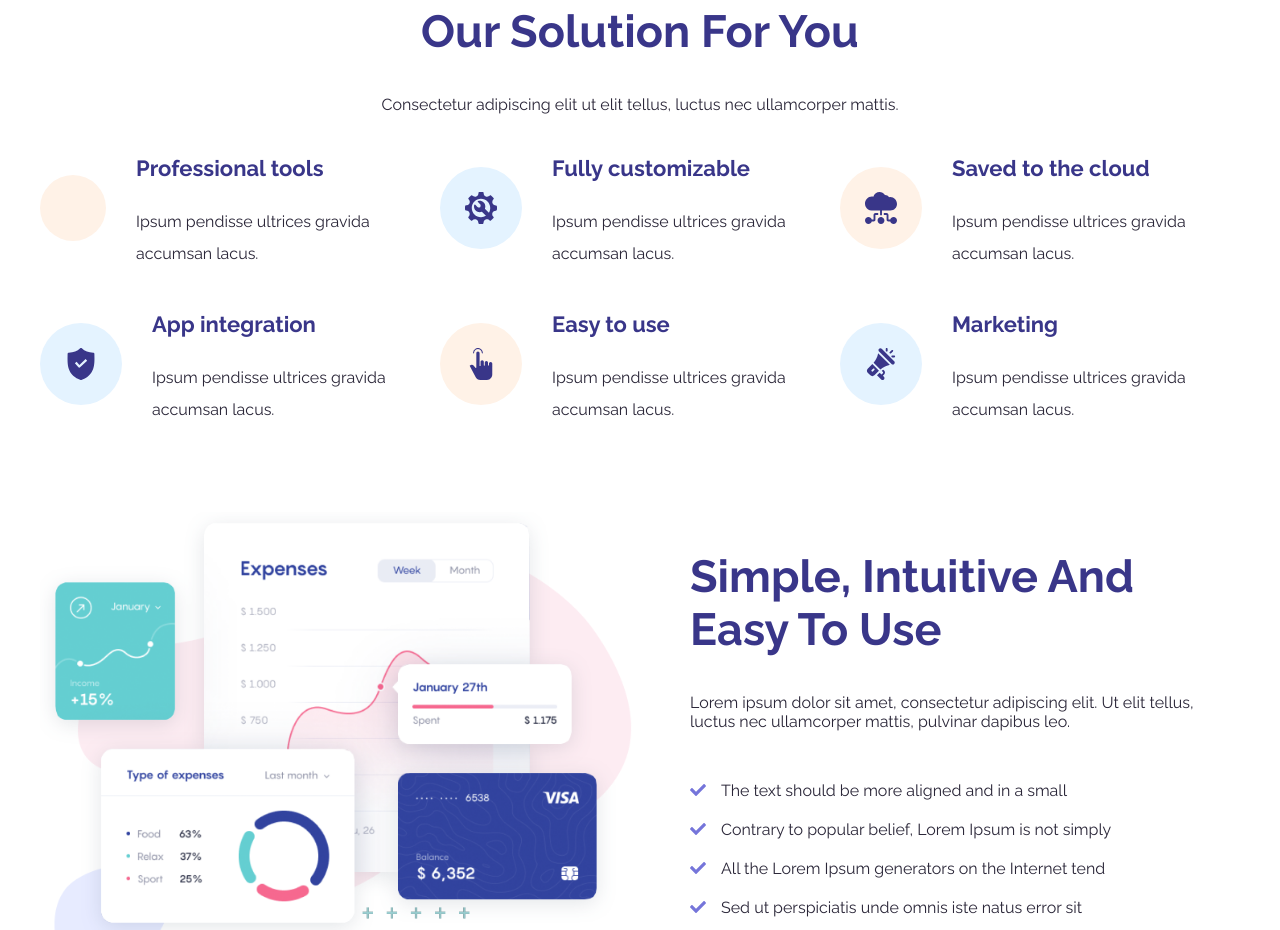
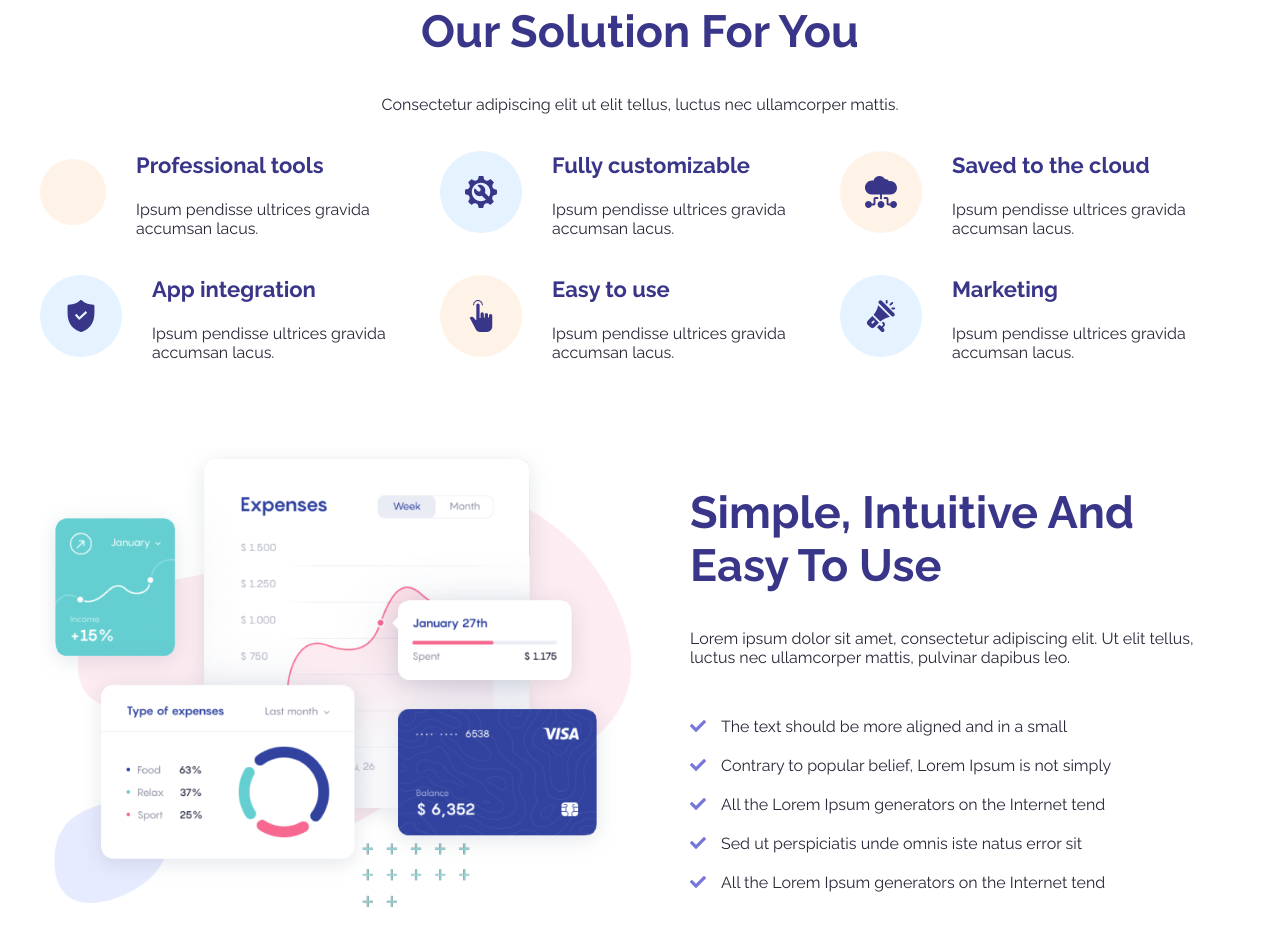
Before and after one commit to aspectum/react-frontend-sydney, a React (Create React App) app: page / in a window 1280 px wide. Shown: the part 1400-2330 px from the top of the page. Built offline with nearby package versions, Linux system fonts and the light colour scheme; some icons are missing.

Commit message:
ItemBox: removed line-height from css

```diff
--- a/src/components/ItemBox/ItemBox.css
+++ b/src/components/ItemBox/ItemBox.css
@@ -1,6 +1,5 @@
 .item-box {
     display: flex;
-    line-height: 2rem;
 }
 
 .item-box .icon {
```
